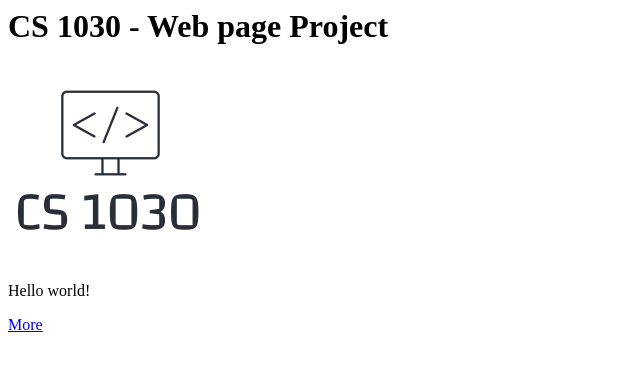
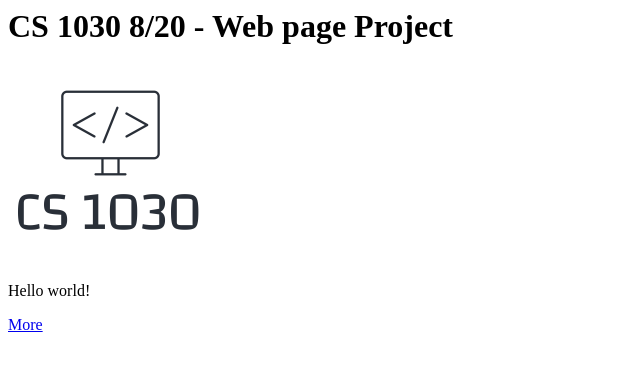
Before and after one commit to hchagerman/cs1030, a plain HTML site: page index.html in a window 1280 px wide. Shown: the whole page, without its empty margins (0-640 px from the left). Drawn offline with Linux system fonts and the light colour scheme.

Commit message:
Update index.html

```diff
--- a/index.html
+++ b/index.html
@@ -2,11 +2,11 @@
   <head>
     <title>CS 1030 Web Page Project</title>
     <!-- Replace the content in the following line with your name. -->
-    <meta name="author" content="REPLACE WITH YOUR NAME">
+    <meta name="Hunter H" content="REPLACE WITH YOUR NAME">
   </head>
   <body>
     <!-- Replace the lines in this body with your content. -->
-    <h1>CS 1030 - Web page Project</h1>
+    <h1>CS 1030 8/20 - Web page Project</h1>
     <img src="logo.png">
     <p>Hello world!</p>
     <p><a href="secondpage.html">More</a></p>
```
